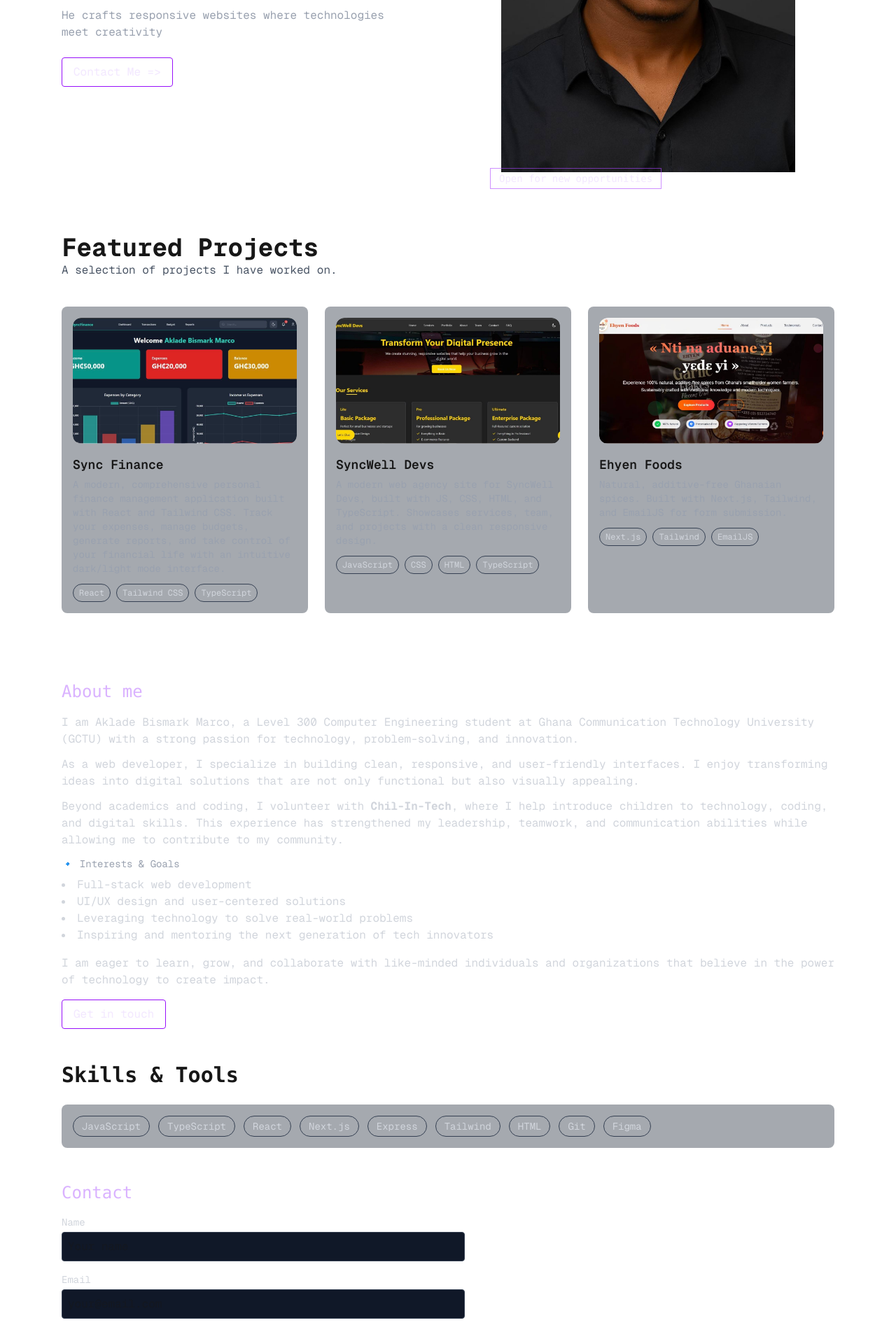
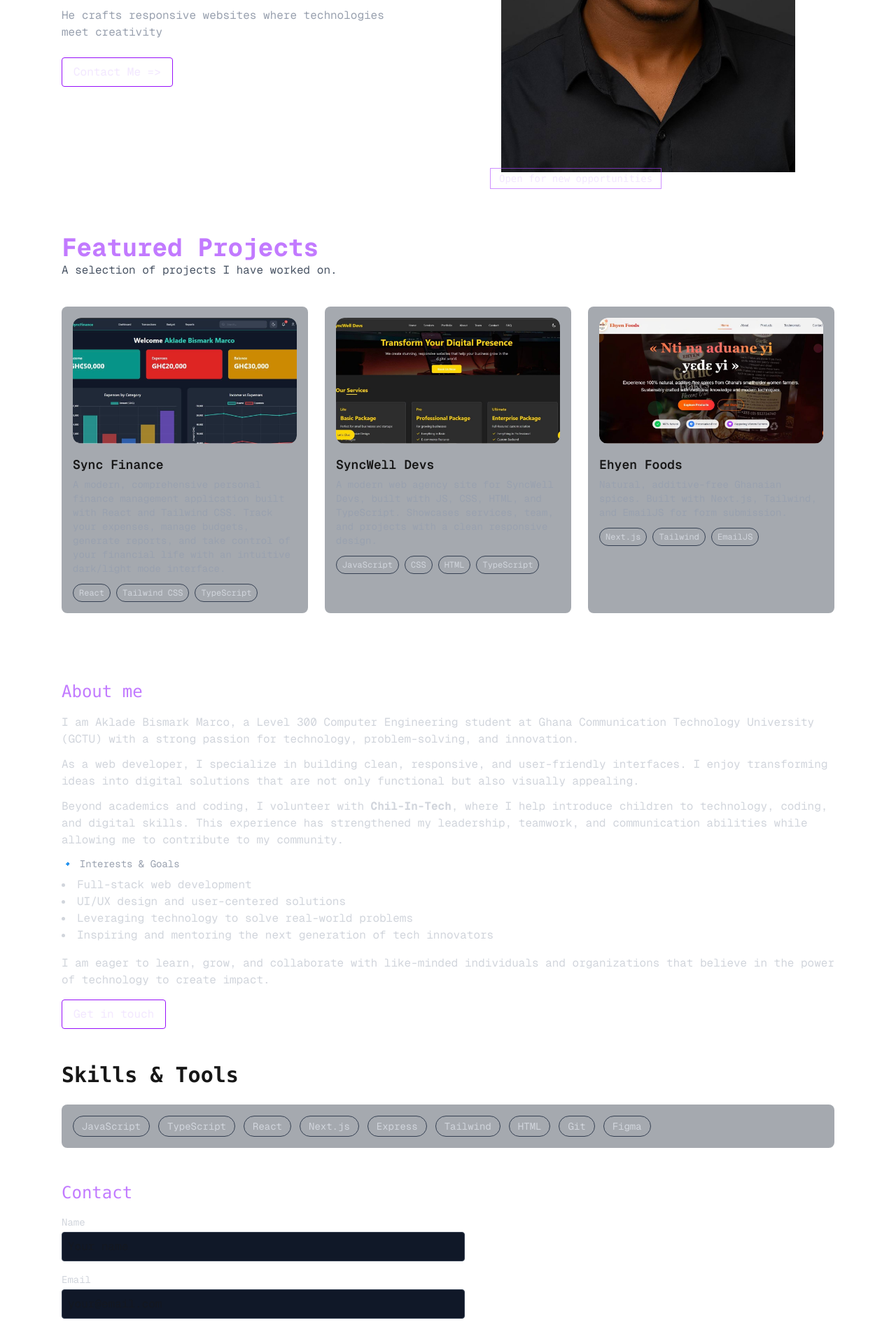
Before and after one commit to aklademarco/AkladeBismarkMarco, a Next.js app: page / in a window 1280 px wide. Shown: the part 516-2419 px from the top of the page at 70% size. Built offline with nearby package versions, Linux system fonts and the light colour scheme.

Commit message:
Update heading colors in About, Contact, and Projects sections for consistency

```diff
--- a/src/app/page.tsx
+++ b/src/app/page.tsx
@@ -70,7 +70,7 @@ export default function Home() {
       <section id="about" className="mt-24 bg-transparent">
         <div className="md:flex md:gap-12 items-start">
           <div className="md:flex-1">
-            <h2 className="text-2xl font-mono text-purple-300 mb-4">About me</h2>
+            <h2 className="text-2xl font-mono text-purple-400 mb-4">About me</h2>
             <p className="text-gray-300 mb-3">I am Aklade Bismark Marco, a Level 300 Computer Engineering student at Ghana Communication Technology University (GCTU) with a strong passion for technology, problem-solving, and innovation.</p>
 
             <p className="text-gray-300 mb-3">As a web developer, I specialize in building clean, responsive, and user-friendly interfaces. I enjoy transforming ideas into digital solutions that are not only functional but also visually appealing.</p>
--- a/src/components/Contact.tsx
+++ b/src/components/Contact.tsx
@@ -44,7 +44,7 @@ export default function Contact() {
 
   return (
     <section id="contact" className="mt-12">
-      <h2 className="text-2xl font-mono text-purple-300 mb-4">Contact</h2>
+      <h2 className="text-2xl font-mono text-purple-400 mb-4">Contact</h2>
 
       <form onSubmit={handleSubmit} className="grid gap-4 max-w-xl">
         <div>
--- a/src/components/Projects.tsx
+++ b/src/components/Projects.tsx
@@ -31,7 +31,7 @@ export default function Projects() {
     <section id="projects" className="section mt-20">
       <div className="container mx-auto">
         <div className="mb-10">
-          <h2 className="text-3xl md:text-4xl font-bold">Featured Projects</h2>
+          <h2 className="text-3xl md:text-4xl text-purple-400 font-bold">Featured Projects</h2>
           <p className="text-gray-600 dark:text-gray-300">A selection of projects I have worked on.</p>
         </div>
         <div className="grid sm:grid-cols-2 lg:grid-cols-3 gap-6">
```
